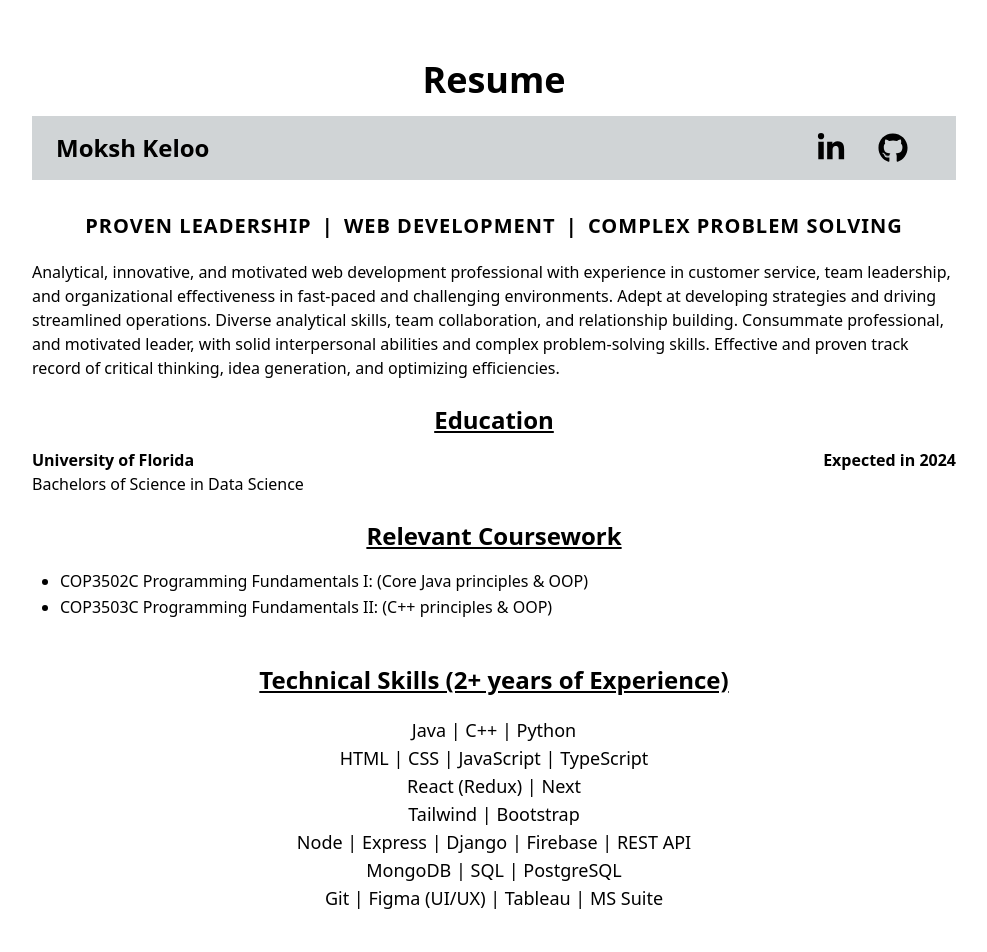
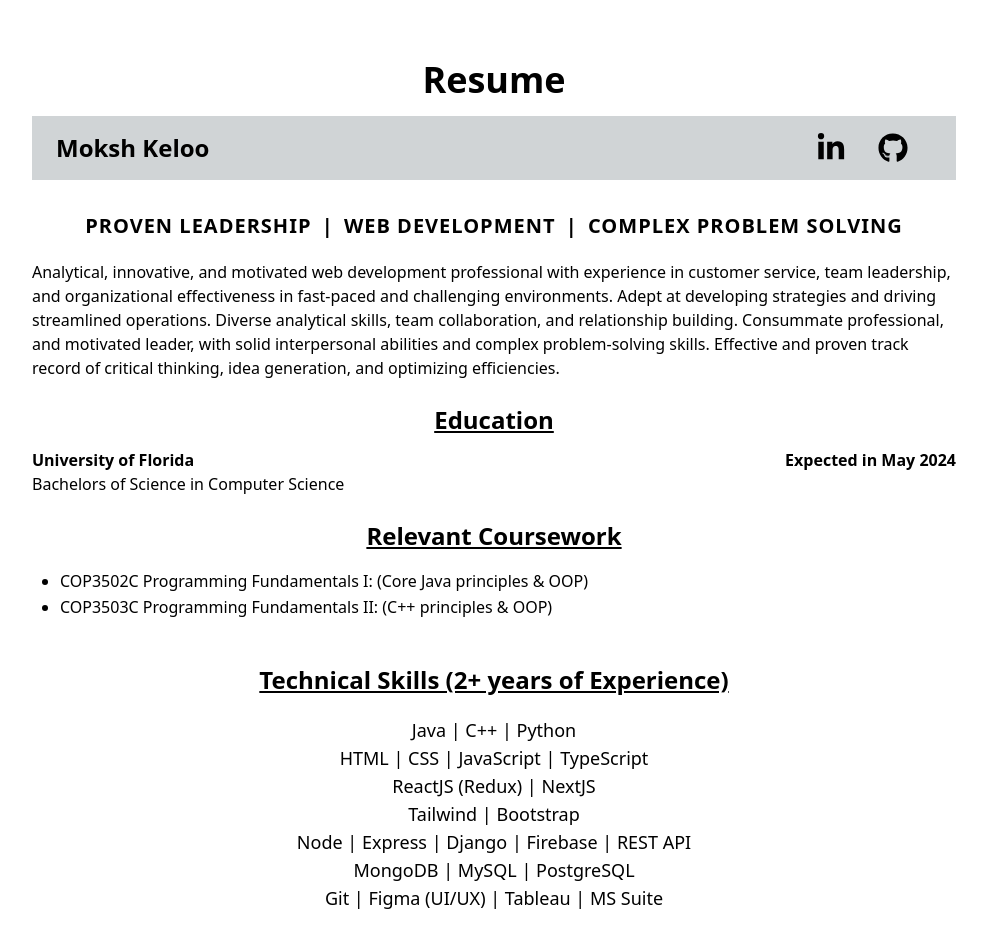
Before and after one commit to mkeloo/Resume, a React (Create React App) app: page / in a window 1280 px wide. Shown: the top 952 px of the page, without its empty margins (146-1133 px from the left). Built offline with nearby package versions, Linux system fonts and the light colour scheme; the HTML template or start-up script is replaced by a standard one.

Commit message:
Update Resume.jsx

```diff
--- a/src/components/Resume.jsx
+++ b/src/components/Resume.jsx
@@ -92,11 +92,11 @@ const Resume = () => {
           <div>
             <p className="flex flex-col">
               <span className="font-bold">University of Florida</span>{' '}
-              <span>Bachelors of Science in Data Science</span>
+              <span>Bachelors of Science in Computer Science</span>
             </p>
           </div>
           <div>
-            <p className="font-bold">Expected in 2024</p>
+            <p className="font-bold">Expected in May 2024</p>
           </div>
         </div>
       </div>
@@ -124,13 +124,13 @@ const Resume = () => {
           <br />
           HTML | CSS | JavaScript | TypeScript
           <br />
-          React (Redux) | Next
+          ReactJS (Redux) | NextJS
           <br />
           Tailwind | Bootstrap
           <br />
           Node | Express | Django | Firebase | REST API
           <br />
-          MongoDB | SQL | PostgreSQL
+          MongoDB | MySQL | PostgreSQL
           <br />
           Git | Figma (UI/UX) | Tableau | MS Suite
         </p>
```
